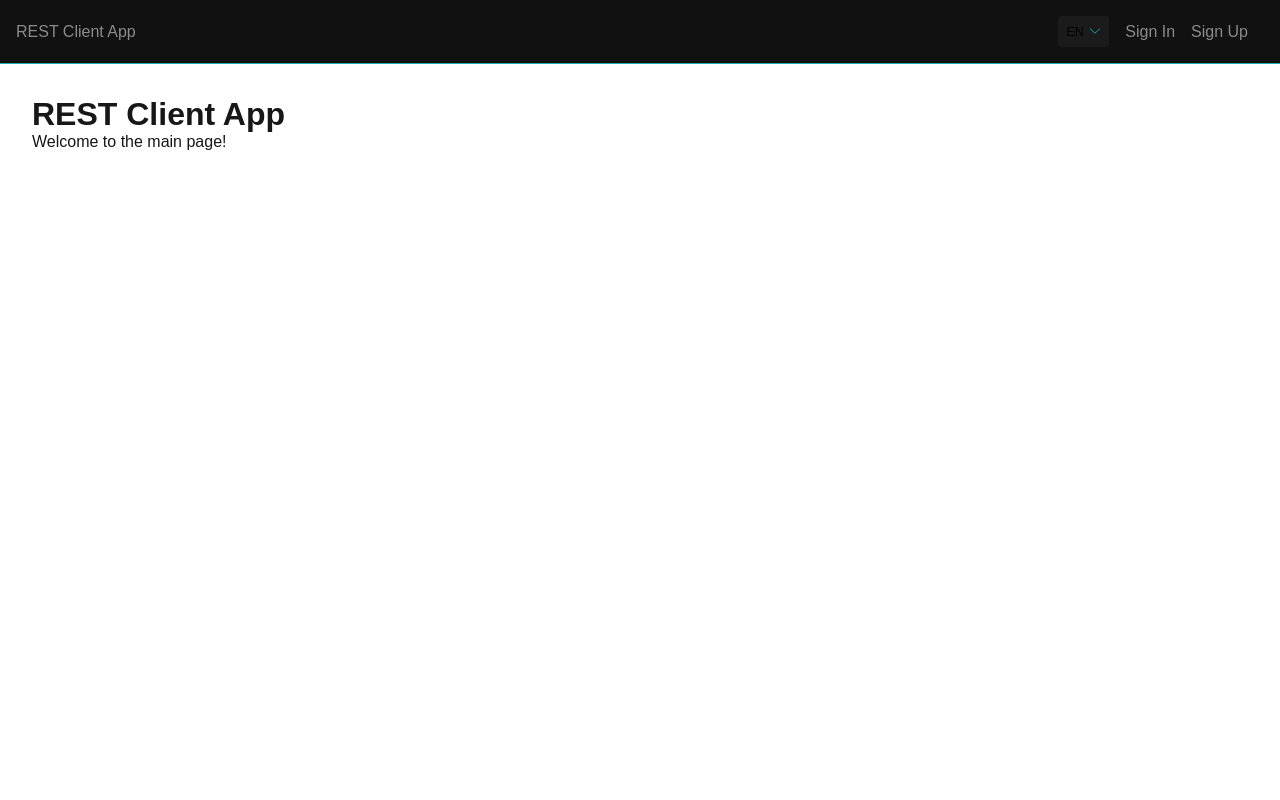
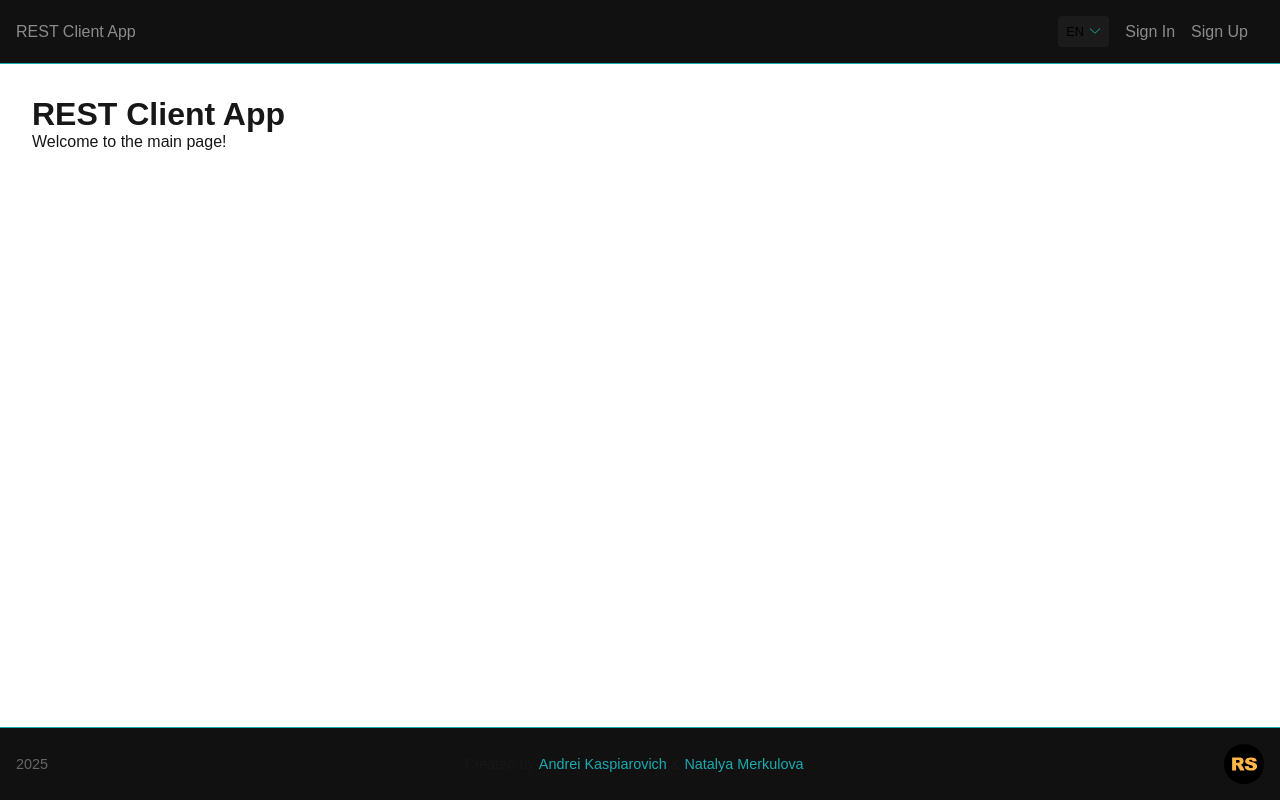
Before and after one commit to vadzimavich/rest-client-app, a Next.js app: page / in a window 1280 px wide. Built offline with nearby package versions, Linux system fonts and the light colour scheme; no server answers.

Commit message:
feat: create sticky footer

```diff
--- a/src/app/globals.css
+++ b/src/app/globals.css
@@ -14,6 +14,7 @@ html,
 body {
   max-width: 100vw;
   overflow-x: hidden;
+  height: 100%;
 }
 
 body {
@@ -22,6 +23,14 @@ body {
   font-family: Arial, Helvetica, sans-serif;
   -webkit-font-smoothing: antialiased;
   -moz-osx-font-smoothing: grayscale;
+
+  display: flex;
+  flex-direction: column;
+  min-height: 100vh;
+}
+
+main {
+  flex: 1;
 }
 
 * {
--- a/src/app/layout.tsx
+++ b/src/app/layout.tsx
@@ -3,6 +3,7 @@ import { Geist, Geist_Mono } from 'next/font/google';
 import './globals.css';
 import { AuthProvider } from "@/components/providers/AuthProvider";
 import Header from '@/components/header/Header';
+import Footer from "@/components/footer/Footer";
 
 const geistSans = Geist({
   variable: '--font-geist-sans',
@@ -14,7 +15,6 @@ const geistMono = Geist_Mono({
   subsets: ['latin'],
 });
 
-// eslint-disable-next-line react-refresh/only-export-components
 export const metadata: Metadata = {
   title: 'Create Next App',
   description: 'Generated by create next app',
@@ -27,11 +27,14 @@ export default function RootLayout({
 }>) {
   return (
     <html lang="en">
-      <body className={`${geistSans.variable} ${geistMono.variable}`}>
+      <body
+        className={`${geistSans.variable} ${geistMono.variable} layout`}
+      >
         <AuthProvider>
           <Header />
-          <main>{children}</main>
+          <main className="content">{children}</main>
         </AuthProvider>
+        <Footer />
       </body>
     </html>
   );
--- /dev/null
+++ b/src/components/footer/Footer.module.css
@@ -0,0 +1,33 @@
+.footer {
+    display: flex;
+    justify-content: space-between;
+    align-items: center;
+    padding: 1rem;
+    border-top: 1px solid #19abb0;
+    background-color: #111111;
+    font-size: 0.9rem;
+  }
+
+  .links {
+    display: flex;
+    align-items: center;
+  }
+
+  .link {
+    margin: 0 0.25rem;
+    text-decoration: none;
+    color: #19abb0;
+  }
+
+  .link:hover {
+    text-decoration: underline;
+  }
+
+  .year {
+    color: #666;
+  }
+
+  .logo {
+    display: flex;
+    align-items: center;
+  }
--- /dev/null
+++ b/src/components/footer/Footer.tsx
@@ -0,0 +1,49 @@
+"use client";
+
+import styles from "./Footer.module.css";
+import Image from "next/image";
+import Link from "next/link";
+
+export default function Footer() {
+    const year = new Date().getFullYear();
+
+    return (
+        <footer className={styles.footer}>
+            <div className={styles.year}>{year}</div>
+            <div className={styles.links}>
+                <span>Created by </span>
+                <Link
+                    href="https://github.com/vadzimavich"
+                    target="_blank"
+                    rel="noopener noreferrer"
+                    className={styles.link}
+                >
+                    Andrei Kaspiarovich
+                </Link>
+                <span> & </span>
+                <Link
+                    href="https://github.com/tffl"
+                    target="_blank"
+                    rel="noopener noreferrer"
+                    className={styles.link}
+                >
+                    Natalya Merkulova
+                </Link>
+            </div>
+
+            <Link
+                href="https://rs.school/courses/reactjs"
+                target="_blank"
+                rel="noopener noreferrer"
+                className={styles.logo}
+            >
+                <Image
+                    src="/rss-logo.svg"
+                    alt="RS School"
+                    width={40}
+                    height={40}
+                />
+            </Link>
+        </footer>
+    );
+}
```
Also changed, not shown: public/rss-logo.svg (added).
